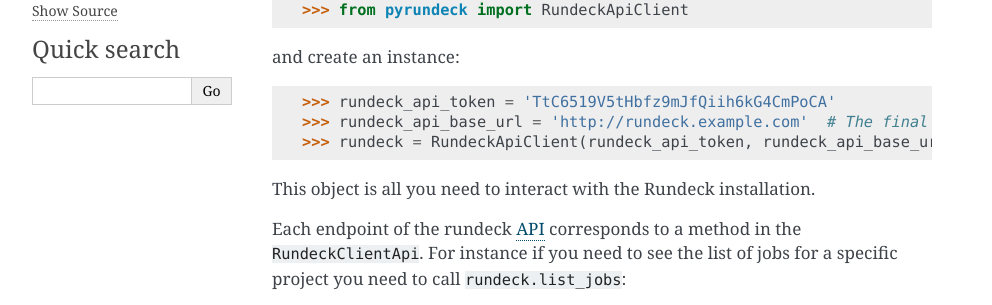
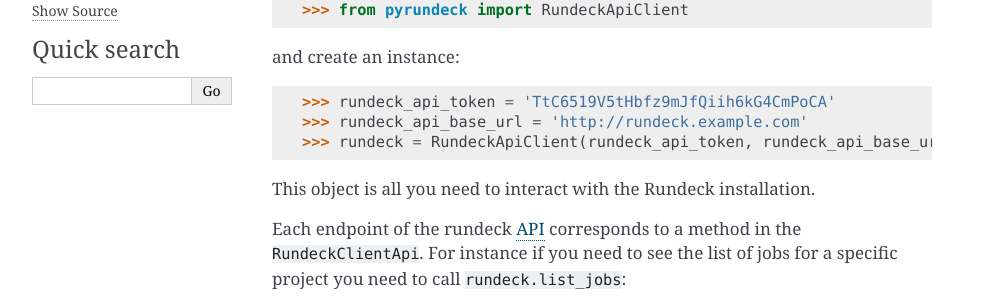
Before and after one commit to EKT/pyrundeck, a Sphinx documentation site: the page built from doc/usage.rst, in a window 1280 px wide. Shown: the part 312-617 px from the top of the page, without its empty margins (148-1140 px from the left). Built offline with Sphinx 7.4.7, drawn with Linux system fonts in a browser that asks for light colours.

Commit message:
Minor correction in documentation

```diff
--- a/doc/usage.rst
+++ b/doc/usage.rst
@@ -13,7 +13,7 @@ Import the ``RundeckApiClient`` class::
 and create an instance::
 
     >>> rundeck_api_token = 'TtC6519V5tHbfz9mJfQiih6kG4CmPoCA'
-    >>> rundeck_api_base_url = 'http://rundeck.example.com'  # The final / should not be given
+    >>> rundeck_api_base_url = 'http://rundeck.example.com'
     >>> rundeck = RundeckApiClient(rundeck_api_token, rundeck_api_base_url)
 
 This object is all you need to interact with the Rundeck installation.
```
